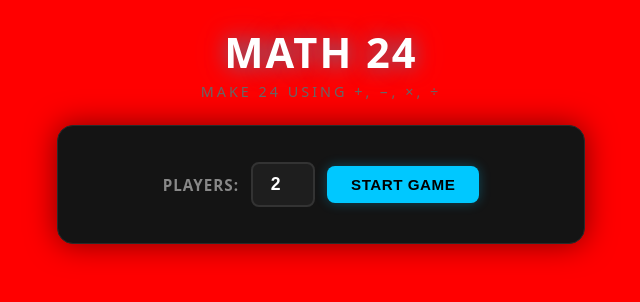
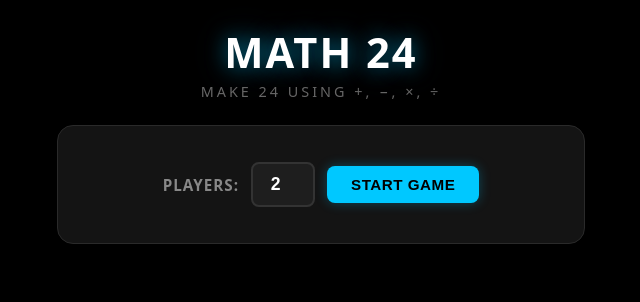
Before and after one commit to Arnavtaduvayi/Math-24-Game, a React (Vite) app: page / in a window 1280 px wide. Shown: the top 302 px of the page, without its empty margins (319-959 px from the left). Built offline with nearby package versions, Linux system fonts and the light colour scheme.

Commit message:
Change background color to black

```diff
--- a/src/index.css
+++ b/src/index.css
@@ -6,7 +6,7 @@
 
 body {
   font-family: system-ui, -apple-system, sans-serif;
-  background: red;
+  background: black;
   color: #e0e0e0;
   min-height: 100vh;
 }
```
